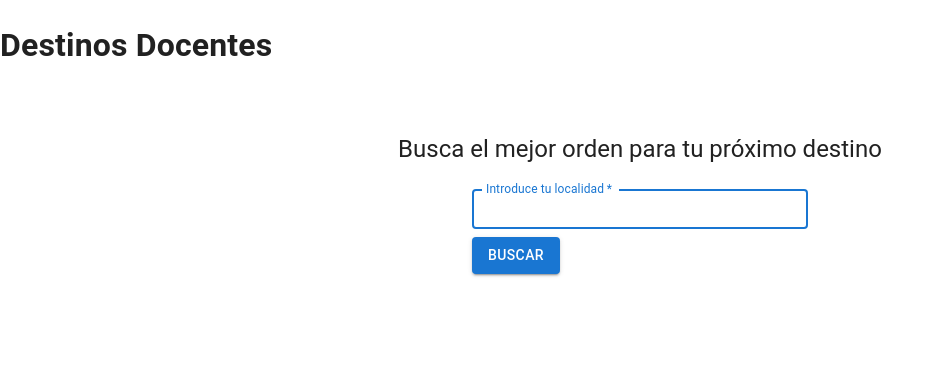
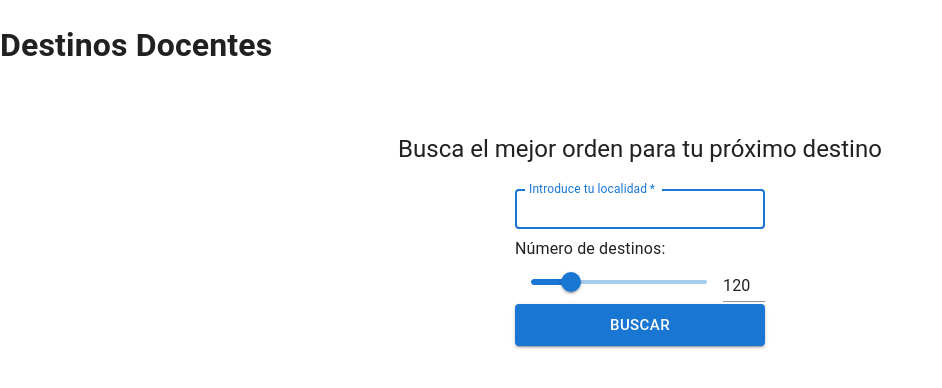
Before and after one commit to FranciscoQuero/destinosdocentes-frontend, a React (Create React App) app: page / in a window 1280 px wide. Shown: the top 388 px of the page, without its empty margins (0-942 px from the left). Built offline with nearby package versions, Linux system fonts and the light colour scheme.

Commit message:
Improved style and added slider

```diff
--- a/public/index.html
+++ b/public/index.html
@@ -1,6 +1,7 @@
 <!DOCTYPE html>
 <html lang="en">
   <head>
+     <meta name="viewport" content="width=device-width, initial-scale=1" />
     <title>Destinos docentes</title>
     <h1>Destinos Docentes</h1>
   </head>
--- a/src/App.tsx
+++ b/src/App.tsx
@@ -1,10 +1,8 @@
-import DestinationsDataGrid from "./components/DestinationsDataGrid";
 import React from "react";
 import SearchDestinationForm from "./components/SearchDestinationForm";
 import {createTheme, ThemeProvider} from "@mui/material/styles";
 import Container from "@mui/material/Container";
 import Box from "@mui/material/Box";
-import Typography from "@mui/material/Typography";
 import CssBaseline from "@mui/material/CssBaseline";
 
 export default class App extends React.Component {
@@ -23,10 +21,6 @@ export default class App extends React.Component {
                   alignItems: 'center',
                 }}
             >
-              <Typography component="h1" variant="h5">
-                Busca el mejor orden para tu próximo destino
-              </Typography>
-
               <SearchDestinationForm/>
             </Box>
           </Container>
--- a/src/components/DestinationsDataGrid.tsx
+++ b/src/components/DestinationsDataGrid.tsx
@@ -19,32 +19,24 @@ export default class DestinationsDataGrid extends React.Component <any, any> {
             theme: createTheme(),
             rows: [{id: 0, from: '', to: '', distance: '', time: ''}],
             columns: [
-                {field: 'id', headerName: '🔢 Orden', flex: 0.5,},
-                {
-                    field: 'from',
-                    headerName: '🏠 Desde',
-                    editable: false,
-                    flex: 1,
-                },
+                {field: 'id', headerName: '#', flex: 0.15,},
                 {
                     field: 'to',
-                    headerName: '🗺️ Hasta',
+                    headerName: 'Destino',
                     editable: false,
                     flex: 1,
                 },
                 {
                     field: 'time',
-                    headerName: '⏱ Tiempo',
-                    type: 'number',
+                    headerName: 'Tiempo',
                     editable: false,
-                    flex: 0.75,
+                    flex: 0.65,
                 },
                 {
                     field: 'distance',
-                    headerName: '🚘 Distancia',
+                    headerName: 'Distancia',
                     editable: false,
-                    type: 'number',
-                    flex: 0.75,
+                    flex: 0.65,
                 },
             ]
         };
@@ -68,13 +60,14 @@ export default class DestinationsDataGrid extends React.Component <any, any> {
 
   render() {
       return (
-          <Grid container style={{height: 800, width: '100%'}}>
+          <Grid container style={{height: 500, width: '100%'}}>
               <DataGrid
                   rows={this.state.rows}
                   columns={this.state.columns}
                   pageSize={50}
                   rowsPerPageOptions={[50]}
                   localeText={esES.components.MuiDataGrid.defaultProps.localeText}
+                  getRowHeight={() => 'auto'}
               />
           </Grid>
       )
--- /dev/null
+++ b/src/components/DestinationsNumberSlider.tsx
@@ -0,0 +1,85 @@
+import React from 'react';
+import {styled} from '@mui/material/styles';
+import Box from '@mui/material/Box';
+import Grid from '@mui/material/Grid';
+import Typography from '@mui/material/Typography';
+import Slider from '@mui/material/Slider';
+import MuiInput from '@mui/material/Input';
+
+const Input = styled(MuiInput)`
+  width: 42px;
+`;
+
+interface inputProps {
+    texto: string,
+    minValue: number,
+    maxValue: number
+}
+
+export default class DestinationsNumberSlider extends React.Component <any, any> {
+
+    constructor(props: inputProps) {
+        super(props);
+        this.state = {
+            texto: props.texto,
+            minValue: props.minValue,
+            maxValue: props.maxValue,
+            currentValue: 120
+        };
+    }
+
+    _handleInputChange = (event: React.ChangeEvent<HTMLInputElement>) => {
+    this.setState({currentValue: (event.target.value === '' ? '' : Number(event.target.value))});
+  };
+
+    _handleSliderChange = (event: Event, newValue: number | number[]) => {
+        this.setState({currentValue: newValue});
+    };
+
+    _handleBlur = (event: Event, value: number | number[]) => {
+        if (value < this.state.minValue) {
+            this.setState({currentValue: this.state.minValue});
+        } else if (value > this.state.maxValue) {
+            this.setState({currentValue: this.state.maxValue});
+        }
+    };
+
+    render() {
+        return (
+            <Box sx={{width: 250}}>
+                <Typography id="input-slider" gutterBottom>
+                    {this.state.texto}
+                </Typography>
+                <Grid container spacing={2} alignItems="center">
+                    <Grid item>
+                    </Grid>
+                    <Grid item xs>
+                        <Slider
+                            value={typeof this.state.currentValue === 'number' ? this.state.currentValue : 0}
+                            onChange={this._handleSliderChange}
+                            aria-labelledby="input-slider"
+                            step={10}
+                            min={this.state.minValue}
+                            max={this.state.maxValue}
+                        />
+                    </Grid>
+                    <Grid item>
+                        <Input
+                            value={this.state.currentValue}
+                            size="medium"
+                            onChange={this._handleInputChange}
+                            //onBlur={this._handleBlur}
+                            inputProps={{
+                                step: 10,
+                                min: this.state.minValue,
+                                max: this.state.maxValue,
+                                type: 'number',
+                                'aria-labelledby': 'input-slider',
+                            }}
+                        />
+                    </Grid>
+                </Grid>
+            </Box>
+        );
+    }
+}
--- a/src/components/SearchDestinationForm.tsx
+++ b/src/components/SearchDestinationForm.tsx
@@ -1,7 +1,8 @@
 import React, { Component } from "react";
-import {Autocomplete, Button, Card, TextField} from '@mui/material';
+import {Autocomplete, Button, Box, CardContent, CardActions, TextField} from '@mui/material';
 import DestinationsDataGrid from "./DestinationsDataGrid";
-import Box from "@mui/material/Box";
+import DestinationsNumberSlider from "./DestinationsNumberSlider";
+import Typography from "@mui/material/Typography";
 
 export default class SearchDestinationForm extends Component {
     state = {
@@ -9,7 +10,6 @@ export default class SearchDestinationForm extends Component {
         limit: 120,
         shouldRenderForm: true
     };
-
 
     handleChange = (event: React.ChangeEvent<HTMLInputElement>) => {
         this.setState({town: event.currentTarget.value})
@@ -45,8 +45,9 @@ export default class SearchDestinationForm extends Component {
                 type="submit"
                 style={{ marginLeft: "auto" }}
                 variant="contained"
-                size="medium"
+                size="large"
                 color="primary"
+                fullWidth={true}
             >
                 Buscar
             </Button>
@@ -56,7 +57,7 @@ export default class SearchDestinationForm extends Component {
     _renderBackButton() {
         return (
             <Button
-                style={{ marginLeft: "auto" }}
+                style={{ marginLeft: "auto", flexGrow: 1 }}
                 variant="contained"
                 size="medium"
                 color="secondary"
@@ -70,14 +71,22 @@ export default class SearchDestinationForm extends Component {
     render() {
         if (this.state.shouldRenderForm) {
             return (
+                <>
+                <Typography component="h1" variant="h5">
+                Busca el mejor orden para tu próximo destino
+                </Typography>
                 <Box component="form" onSubmit={this.handleSubmit} noValidate sx={{ mt: 1 }}>
                             {this._renderTextInput()}
+                            <DestinationsNumberSlider texto='Número de destinos:' minValue={10} maxValue={500}/>
                             {this._renderSubmitButton()}
-                </Box>
+                </Box></>
             );
         } else {
             return (
                 <>
+                    <Typography component="h1" variant="h5">
+                        Estos son los mejores destinos si vives en {this.state.town}:
+                    </Typography>
                     <DestinationsDataGrid fromTown={this.state.town}/>
                     {this._renderBackButton()}
                 </>
--- a/src/presenters/DestinationsPresenter.tsx
+++ b/src/presenters/DestinationsPresenter.tsx
@@ -28,9 +28,9 @@ export default class DestinationsPresenter extends DestinationsPresenterInterfac
         const minutes = Math.floor(time / 60) - (hours * 60);
         let hoursText = ''
         if (hours > 0)
-            hoursText = hours.toString() + ' Horas y ';
+            hoursText = hours.toString() + ' h ';
 
-        return hoursText + minutes.toString() + ' minutos';
+        return hoursText + minutes.toString() + ' min';
     }
 
     _calculateKmWithTwoDecimals = (distance: number) => {
```
Also changed, not shown: src/App.css (deleted, +0 -66 lines).
